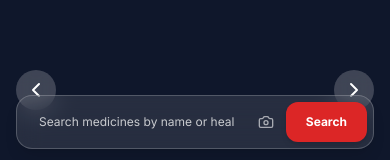
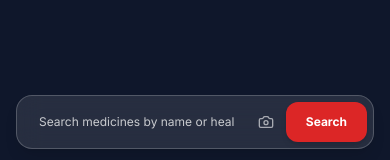
Before and after one commit to sonalika-samal/Meducil, a Next.js app: page / in a window 390 px wide. Shown: the part 248-408 px from the top of the page. Built offline with nearby package versions, Linux system fonts and the light colour scheme; no server answers; the database is empty.

Commit message:
Hide carousel chevron navigation arrows on mobile/small screens

```diff
--- a/src/components/home/HeroCarousel.tsx
+++ b/src/components/home/HeroCarousel.tsx
@@ -210,13 +210,13 @@ export function HeroCarousel() {
 
       <button
         onClick={prevSlide}
-        className="absolute left-4 top-1/2 -translate-y-1/2 p-2 rounded-full bg-white/20 hover:bg-white/40 text-white backdrop-blur-sm transition-all"
+        className="hidden md:block absolute left-4 top-1/2 -translate-y-1/2 p-2 rounded-full bg-white/20 hover:bg-white/40 text-white backdrop-blur-sm transition-all"
       >
         <ChevronLeft className="h-6 w-6" />
       </button>
       <button
         onClick={nextSlide}
-        className="absolute right-4 top-1/2 -translate-y-1/2 p-2 rounded-full bg-white/20 hover:bg-white/40 text-white backdrop-blur-sm transition-all"
+        className="hidden md:block absolute right-4 top-1/2 -translate-y-1/2 p-2 rounded-full bg-white/20 hover:bg-white/40 text-white backdrop-blur-sm transition-all"
       >
         <ChevronRight className="h-6 w-6" />
       </button>
```
